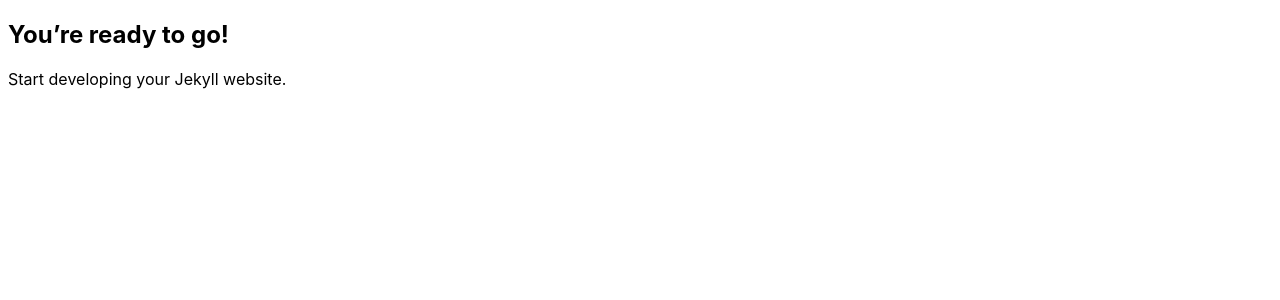
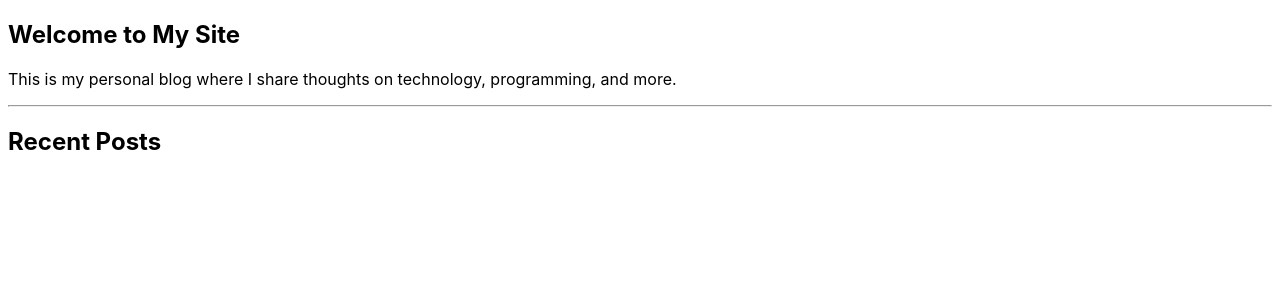
Before and after one commit to mdoliwa/mdoliwa.com, a Jekyll site: the page built from index.md, in a window 1280 px wide. Shown: the top 300 px of the page. Built offline with Jekyll 4.4.1, drawn with Linux system fonts in a browser that asks for light colours.

Commit message:
Update site styling and layout
- Remove Sass, use plain CSS
- Add post layout with improved typography
- Style index page with post list
- Add consistent date formatting (short month, no zero padding)

```diff
--- a/index.md
+++ b/index.md
@@ -1,8 +1,21 @@
 ---
 layout: default
-title: "Happy Jekylling!"
+title: "Home"
 ---
 
-## You're ready to go!
+## Welcome to My Site
 
-Start developing your Jekyll website.
+This is my personal blog where I share thoughts on technology, programming, and more.
+
+---
+
+## Recent Posts
+
+<div class="post-list">
+{% for post in site.posts %}
+<div class="post-item">
+  <a href="{{ post.url | relative_url }}">{{ post.title }}</a>
+  <span class="post-date">{{ post.date | date: "%b %-d, %Y" }}</span>
+</div>
+{% endfor %}
+</div>
```
Also changed, not shown: _layouts/post.html (added, +19 -0 lines), assets/css/main.css (added, +64 -0 lines).
